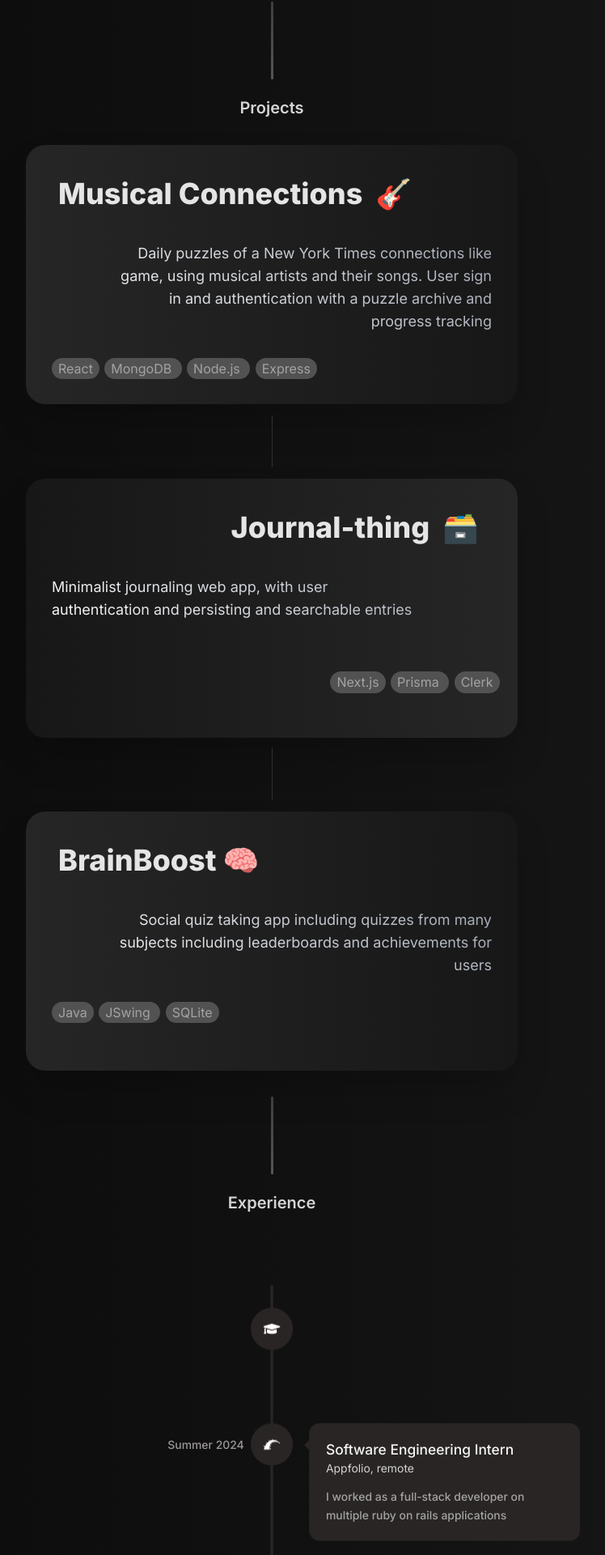
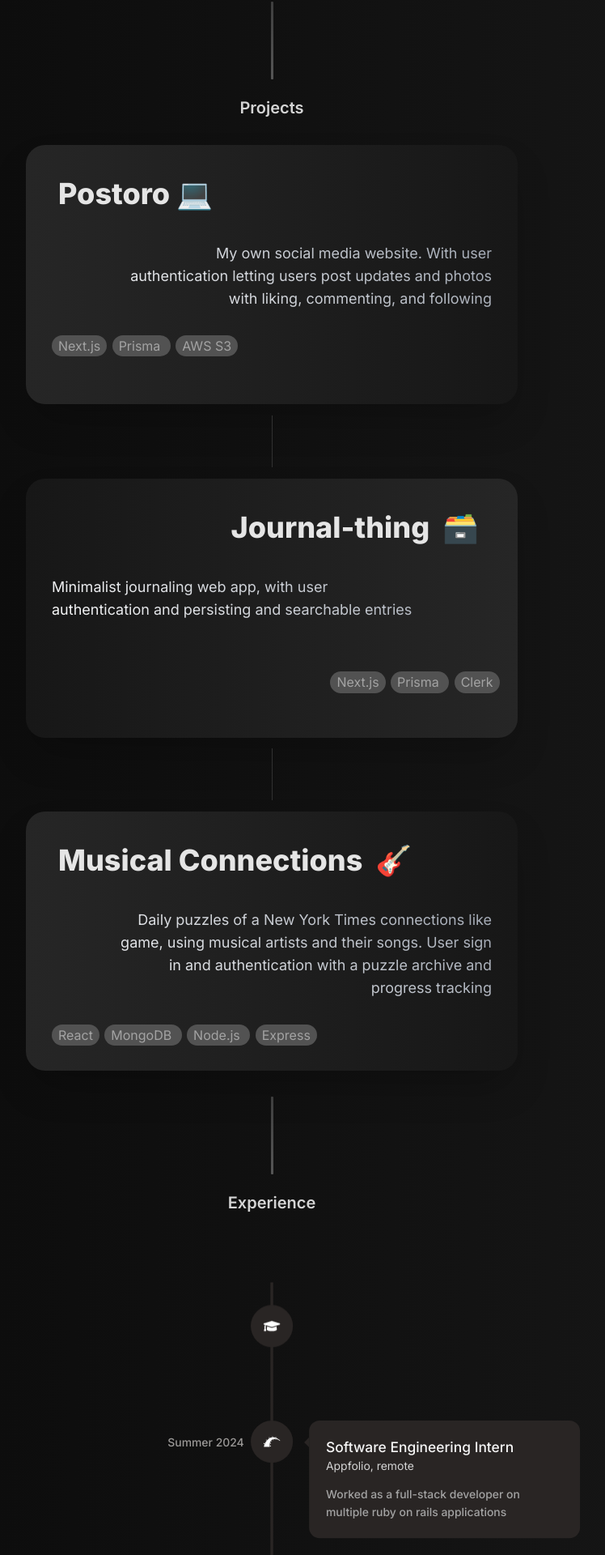
Before and after one commit to connortoro/portfolio, a Next.js app: page / in a window 1280 px wide. Shown: the part 859-2779 px from the top of the page at 81% size, without its empty margins (304-1052 px from the left). Built offline with nearby package versions, Linux system fonts and the light colour scheme.

Commit message:
Project updates

```diff
--- a/app/components/Experience.jsx
+++ b/app/components/Experience.jsx
@@ -40,7 +40,7 @@ export default function Experience({ myRef }) {
           >
             <h3 className='text-neutral-100 font-medium text-xl'>Software Engineering Intern</h3>
             <h4 className='text-neutral-300'>Appfolio, remote</h4>
-            <p className='text-neutral-400'>I worked as a full-stack developer on multiple ruby on rails applications</p>
+            <p className='text-neutral-400'>Worked as a full-stack developer on multiple ruby on rails applications</p>
           </VerticalTimelineElement>
           <VerticalTimelineElement
           visible={true}
@@ -52,7 +52,7 @@ export default function Experience({ myRef }) {
           >
             <h3 className='text-neutral-100 font-medium text-xl'>Software Engineering Intern</h3>
             <h4 className='text-neutral-300'>Appfolio, remote</h4>
-            <p className='text-neutral-400'>I worked as a full-stack developer using ruby on rails, terraform, and react</p>
+            <p className='text-neutral-400'>Worked as a full-stack developer using ruby on rails, terraform, and react</p>
           </VerticalTimelineElement>
           <VerticalTimelineElement
           visible={true}
@@ -64,7 +64,7 @@ export default function Experience({ myRef }) {
           >
             <h3 className='text-neutral-100 font-medium text-xl'>Software Engineering Intern</h3>
             <h4 className='text-neutral-300'>TruData, Carlsbad CA</h4>
-            <p className='text-neutral-400'>did some stuff it was real cool very smart yay</p>
+            <p className='text-neutral-400'></p>
           </VerticalTimelineElement>
         </VerticalTimeline>
       </div>
--- a/app/components/Projects.jsx
+++ b/app/components/Projects.jsx
@@ -6,14 +6,13 @@ export default function Projects({ myRef }) {
     <div  ref={myRef} className='flex flex-col items-center justify-center scale-[.6] sm:scale-[.85] md:scale-[1] scroll-mt-[6rem]'>
       <h3 className='text-neutral-300 mb-[2rem] mt-[1.3rem] font-semibold scale-[1.7] sm:scale-[1.5] md:scale-[1] text-xl'>Projects</h3>
 
-      <a href="https://github.com/connortoro/musical_connections" target="_blank" className='project shadow-2xl flex flex-col bg-gradient-to-r from-neutral-800 to-neutral-900 h-[20rem] w-[38rem] rounded-[1.5rem] -z-50'>
-        <h2 className='text-left py-[1.5rem] pt-[2.5rem] pl-[2.5rem] text-4xl font-extrabold text-neutral-200'>Musical Connections <span className='text-white px-[.5rem]'> 🎸</span></h2>
-        <h2 className='text-right gradient-n text-lg text-neutral-300 p-[1rem] pl-[7rem] pr-[2rem]'>Daily puzzles of a New York Times connections like game, using musical artists and their songs. User sign in and authentication with a puzzle archive and progress tracking </h2>
+      <a href="https://github.com/connortoro/postoro" target="_blank" className='project shadow-2xl flex flex-col bg-gradient-to-r from-neutral-800 to-neutral-900 h-[20rem] w-[38rem] rounded-[1.5rem]'>
+        <h2 className='text-left py-[1.5rem] pt-[2.5rem] pl-[2.5rem] text-4xl font-extrabold text-neutral-200'>Postoro 💻</h2>
+        <h2 className='text-right gradient-n text-lg text-neutral-300 p-[1rem] pl-[7rem] pr-[2rem]'>My own social media website. With user authentication letting users post updates and photos with liking, commenting, and following</h2>
         <h2 className='text-left text-neutral-300 p-[1rem] mt-[0rem] ml-[1rem]'>
-          <span className='bg-neutral-600 text-neutral-400 py-[.2rem] px-[.5rem] rounded-full mr-[.4rem]'>React</span>
-          <span className='bg-neutral-600 text-neutral-400 py-[.2rem] px-[.5rem] rounded-full mr-[.4rem]'>MongoDB </span>
-          <span className='bg-neutral-600 text-neutral-400 py-[.2rem] px-[.5rem] rounded-full mr-[.4rem]'>Node.js </span>
-          <span className='bg-neutral-600 text-neutral-400 py-[.2rem] px-[.5rem] rounded-full mr-[.4rem]'>Express</span>
+          <span className='bg-neutral-600 text-neutral-400 py-[.2rem] px-[.5rem] rounded-full mr-[.4rem]'>Next.js</span>
+          <span className='bg-neutral-600 text-neutral-400 py-[.2rem] px-[.5rem] rounded-full mr-[.4rem]'>Prisma </span>
+          <span className='bg-neutral-600 text-neutral-400 py-[.2rem] px-[.5rem] rounded-full mr-[.4rem]'>AWS S3 </span>
         </h2>
       </a>
 
@@ -31,15 +30,22 @@ export default function Projects({ myRef }) {
 
       <div className="h-[4rem] my-[.86rem] w-[1px] bg-neutral-700 opacity-70"></div>
 
-      <a href="https://github.com/Choshibear/CS370-2024-Team12-BrainBoost" target="_blank" className='project shadow-2xl flex flex-col bg-gradient-to-r from-neutral-800 to-neutral-900 h-[20rem] w-[38rem] rounded-[1.5rem]'>
-        <h2 className='text-left py-[1.5rem] pt-[2.5rem] pl-[2.5rem] text-4xl font-extrabold text-neutral-200'>BrainBoost 🧠</h2>
-        <h2 className='text-right gradient-n text-lg text-neutral-300 p-[1rem] pl-[7rem] pr-[2rem]'>Social quiz taking app including quizzes from many subjects including leaderboards and achievements for users</h2>
+
+      <a href="https://github.com/connortoro/musical_connections" target="_blank" className='project shadow-2xl flex flex-col bg-gradient-to-r from-neutral-800 to-neutral-900 h-[20rem] w-[38rem] rounded-[1.5rem] -z-50'>
+        <h2 className='text-left py-[1.5rem] pt-[2.5rem] pl-[2.5rem] text-4xl font-extrabold text-neutral-200'>Musical Connections <span className='text-white px-[.5rem]'> 🎸</span></h2>
+        <h2 className='text-right gradient-n text-lg text-neutral-300 p-[1rem] pl-[7rem] pr-[2rem]'>Daily puzzles of a New York Times connections like game, using musical artists and their songs. User sign in and authentication with a puzzle archive and progress tracking </h2>
         <h2 className='text-left text-neutral-300 p-[1rem] mt-[0rem] ml-[1rem]'>
-          <span className='bg-neutral-600 text-neutral-400 py-[.2rem] px-[.5rem] rounded-full mr-[.4rem]'>Java</span>
-          <span className='bg-neutral-600 text-neutral-400 py-[.2rem] px-[.5rem] rounded-full mr-[.4rem]'>JSwing </span>
-          <span className='bg-neutral-600 text-neutral-400 py-[.2rem] px-[.5rem] rounded-full mr-[.4rem]'>SQLite </span>
+          <span className='bg-neutral-600 text-neutral-400 py-[.2rem] px-[.5rem] rounded-full mr-[.4rem]'>React</span>
+          <span className='bg-neutral-600 text-neutral-400 py-[.2rem] px-[.5rem] rounded-full mr-[.4rem]'>MongoDB </span>
+          <span className='bg-neutral-600 text-neutral-400 py-[.2rem] px-[.5rem] rounded-full mr-[.4rem]'>Node.js </span>
+          <span className='bg-neutral-600 text-neutral-400 py-[.2rem] px-[.5rem] rounded-full mr-[.4rem]'>Express</span>
         </h2>
       </a>
+
+
+
+
+
 
     </div>
   )
```
